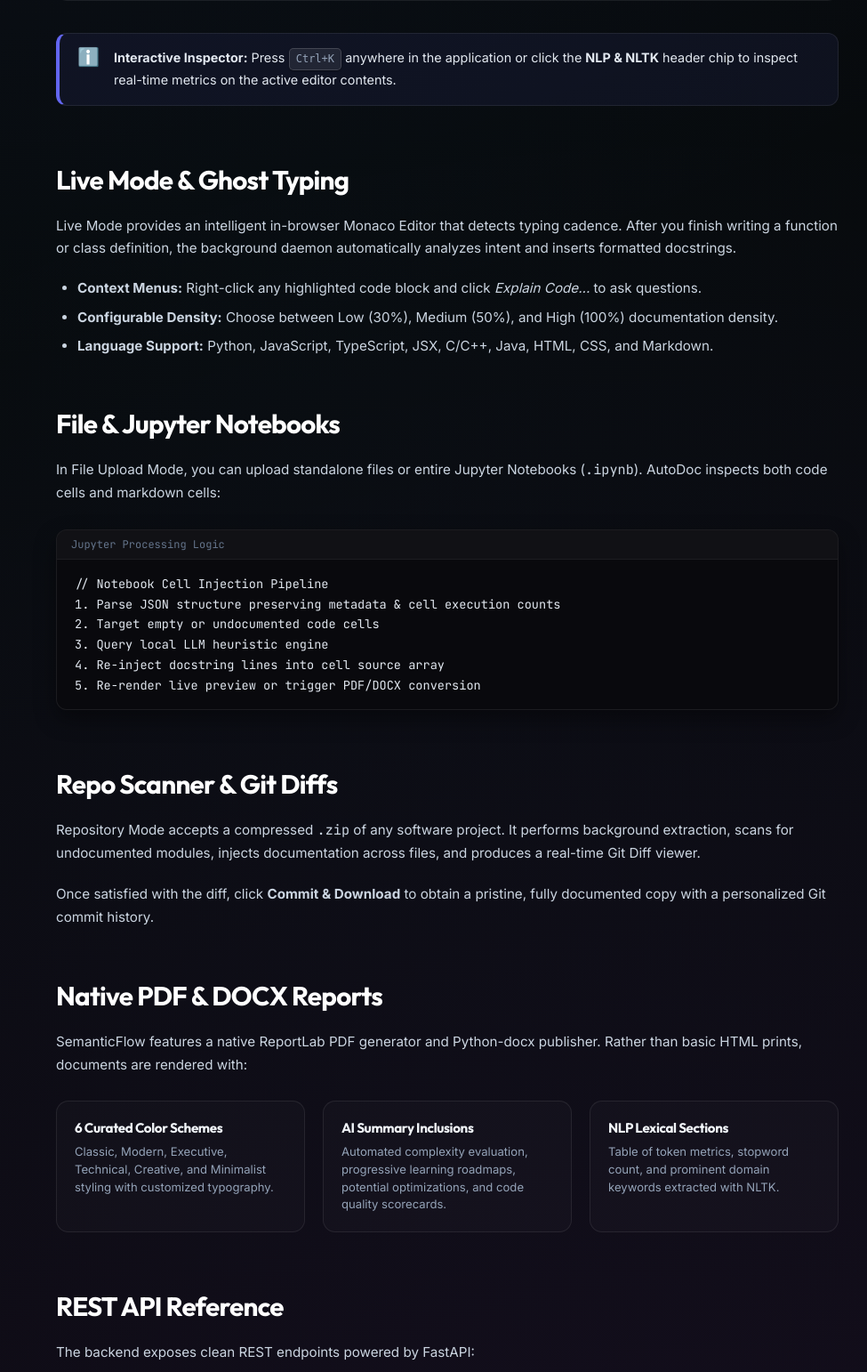
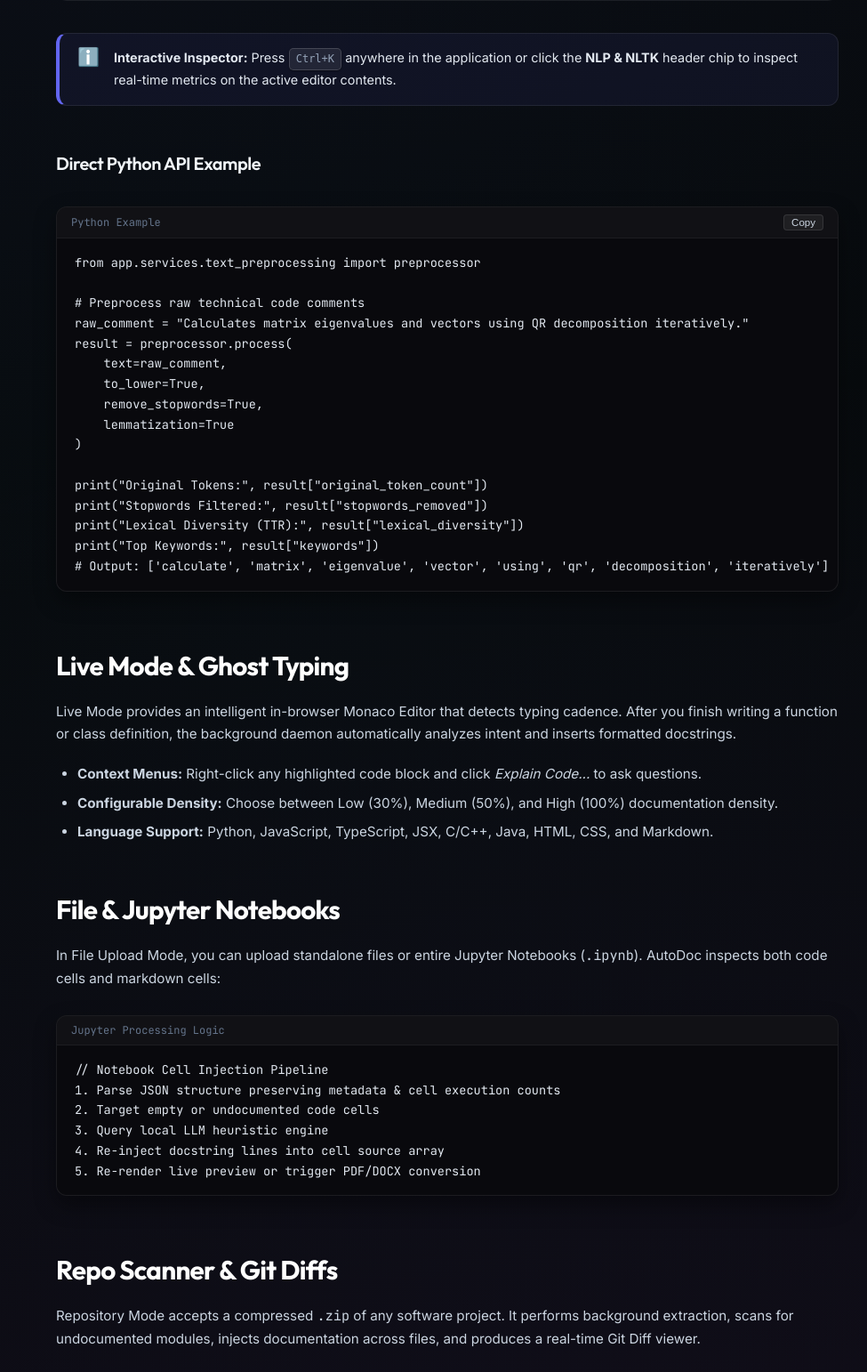
Before and after one commit to Shashwath-K/Python_auto_documenter, a FastAPI app: page /documentation in a window 1280 px wide. Shown: the part 2365-3907 px from the top of the page at 89% size, without its empty margins (305-1280 px from the left). Run offline with FastAPI, Linux system fonts and the light colour scheme; some libraries are stand-ins or nearby versions.

Commit message:
feat(docs): Add in-depth guides for NLP, Local Ollama, and API reference

```diff
--- a/app/templates/documentation.html
+++ b/app/templates/documentation.html
@@ -261,6 +261,30 @@ python -m uvicorn app.main:app --host 127.0.0.1 --port 8000 --reload</code></pre
                     <strong>Interactive Inspector:</strong> Press <kbd class="kbd-shortcut">Ctrl+K</kbd> anywhere in the application or click the <strong>NLP & NLTK</strong> header chip to inspect real-time metrics on the active editor contents.
                 </div>
             </div>
+
+            <h3>Direct Python API Example</h3>
+            <div class="code-block-wrapper">
+                <div class="code-block-header">
+                    <span>Python Example</span>
+                    <button class="copy-code-btn" onclick="copySnippet(this)">Copy</button>
+                </div>
+                <pre><code>from app.services.text_preprocessing import preprocessor
+
+# Preprocess raw technical code comments
+raw_comment = "Calculates matrix eigenvalues and vectors using QR decomposition iteratively."
+result = preprocessor.process(
+    text=raw_comment,
+    to_lower=True,
+    remove_stopwords=True,
+    lemmatization=True
+)
+
+print("Original Tokens:", result["original_token_count"])
+print("Stopwords Filtered:", result["stopwords_removed"])
+print("Lexical Diversity (TTR):", result["lexical_diversity"])
+print("Top Keywords:", result["keywords"])
+# Output: ['calculate', 'matrix', 'eigenvalue', 'vector', 'using', 'qr', 'decomposition', 'iteratively']</code></pre>
+            </div>
         </section>
 
         <!-- Section 5: Live Mode & Ghost Typing -->
```
